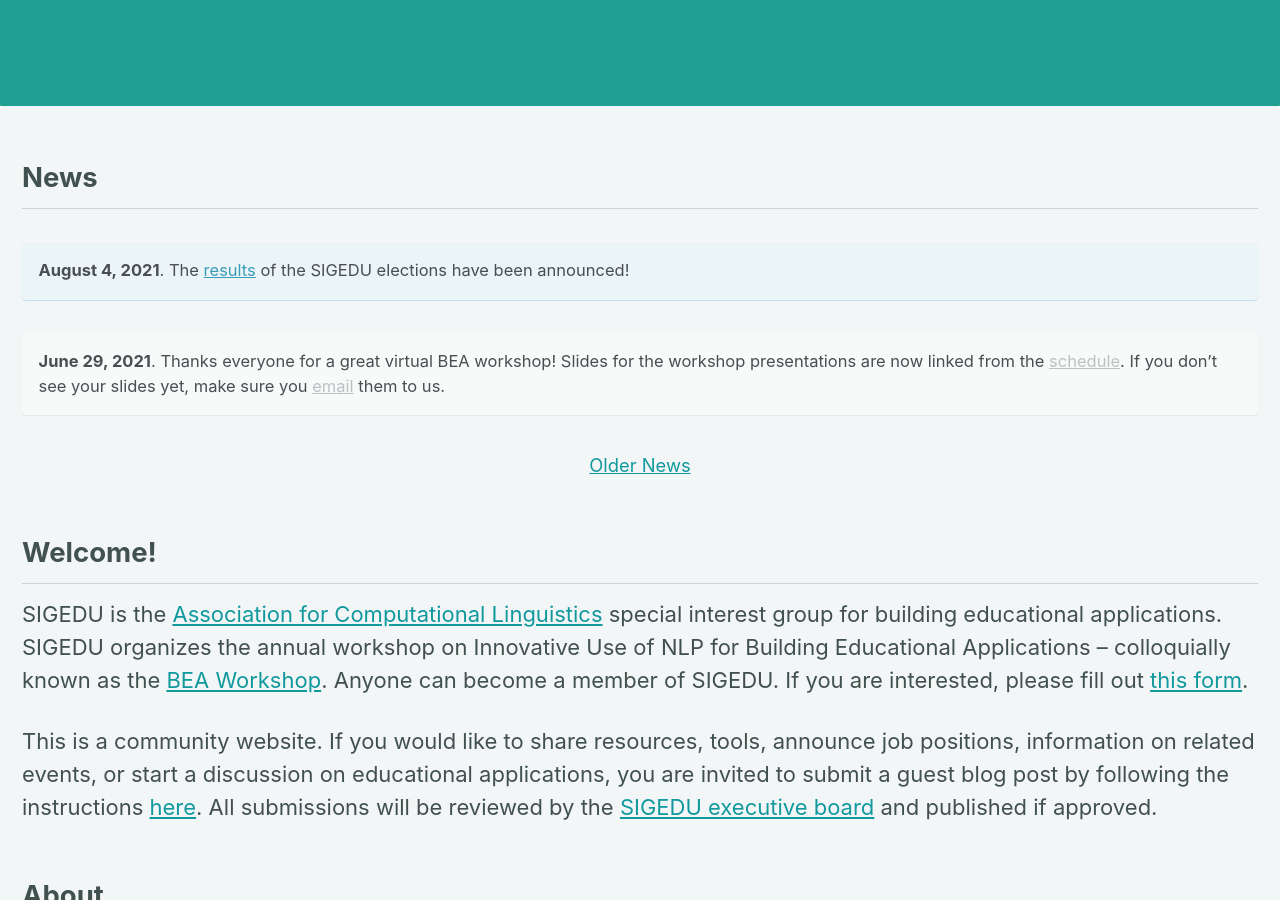
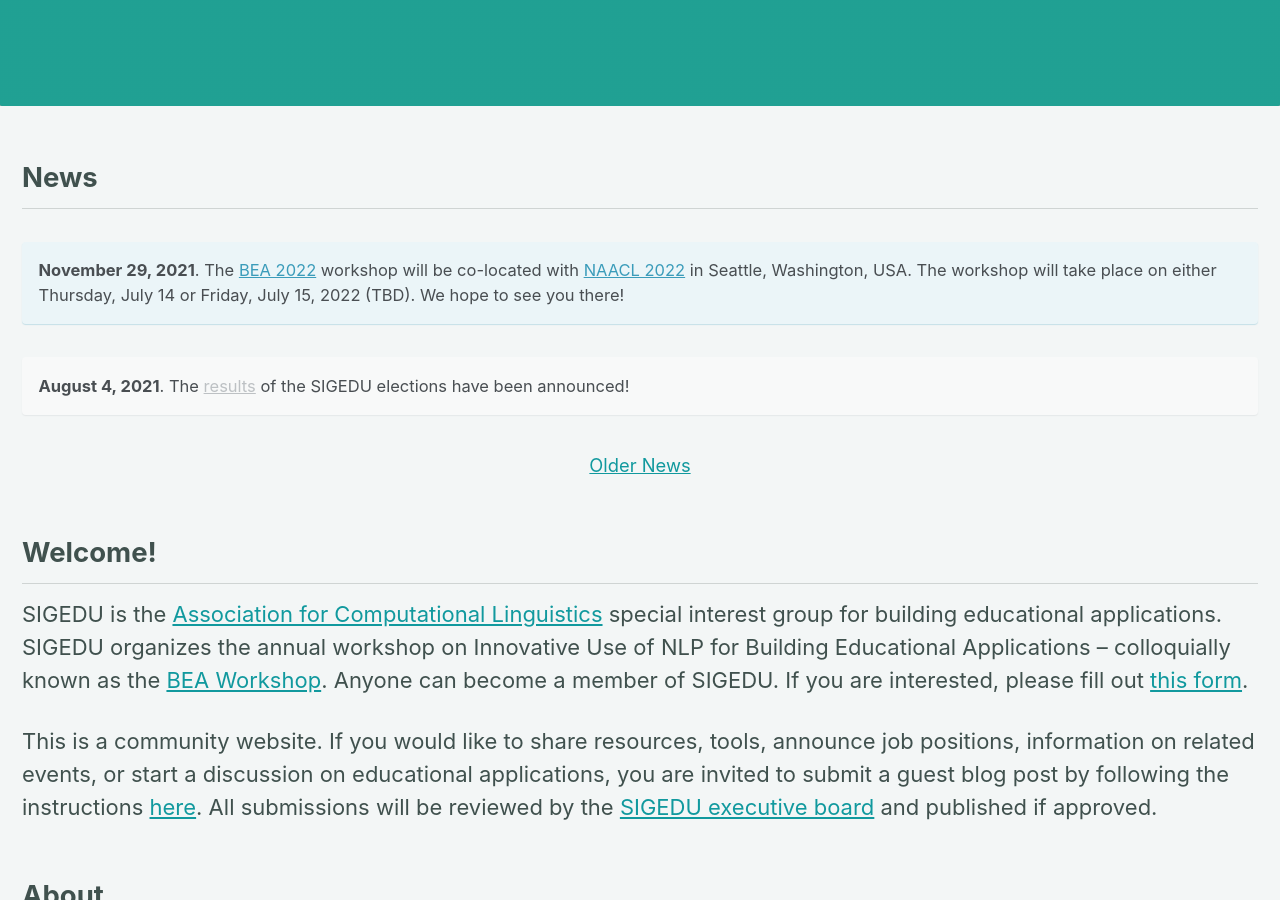
Before and after one commit to sigedu-org/website, a Jekyll site: the page built from _pages/home.md, in a window 1280 px wide and 900 px high, scrolled down 402 px. Built offline with Jekyll 4.4.1, drawn with Linux system fonts in a browser that asks for light colours; cached includes are drawn as plain includes; nearby versions of some CDN libraries.

```diff
--- a/_pages/home.md
+++ b/_pages/home.md
@@ -10,10 +10,10 @@ excerpt: "Special Interest Group for Building Educational Applications<br/><br/>
 
 <h2>News</h2>
 
-**August 4, 2021**. The [results](/blog/election-results/) of the SIGEDU elections have been announced!
+**November 29, 2021**. The [BEA 2022](/bea/2022) workshop will be co-located with [NAACL 2022](https://2022.naacl.org/) in Seattle, Washington, USA. The workshop will take place on either Thursday, July 14 or Friday, July 15, 2022 (TBD). We hope to see you there!
 {: .notice--info}
 
-**June 29, 2021**. Thanks everyone for a great virtual BEA workshop! Slides for the workshop presentations are now linked from the [schedule](/bea/current#schedule). If you don't see your slides yet, make sure you [email](mailto:bea.nlp.workshop@gmail.com) them to us.
+**August 4, 2021**. The [results](/blog/election-results/) of the SIGEDU elections have been announced!
 {: .notice}
 
 <div class="text-center">
```
